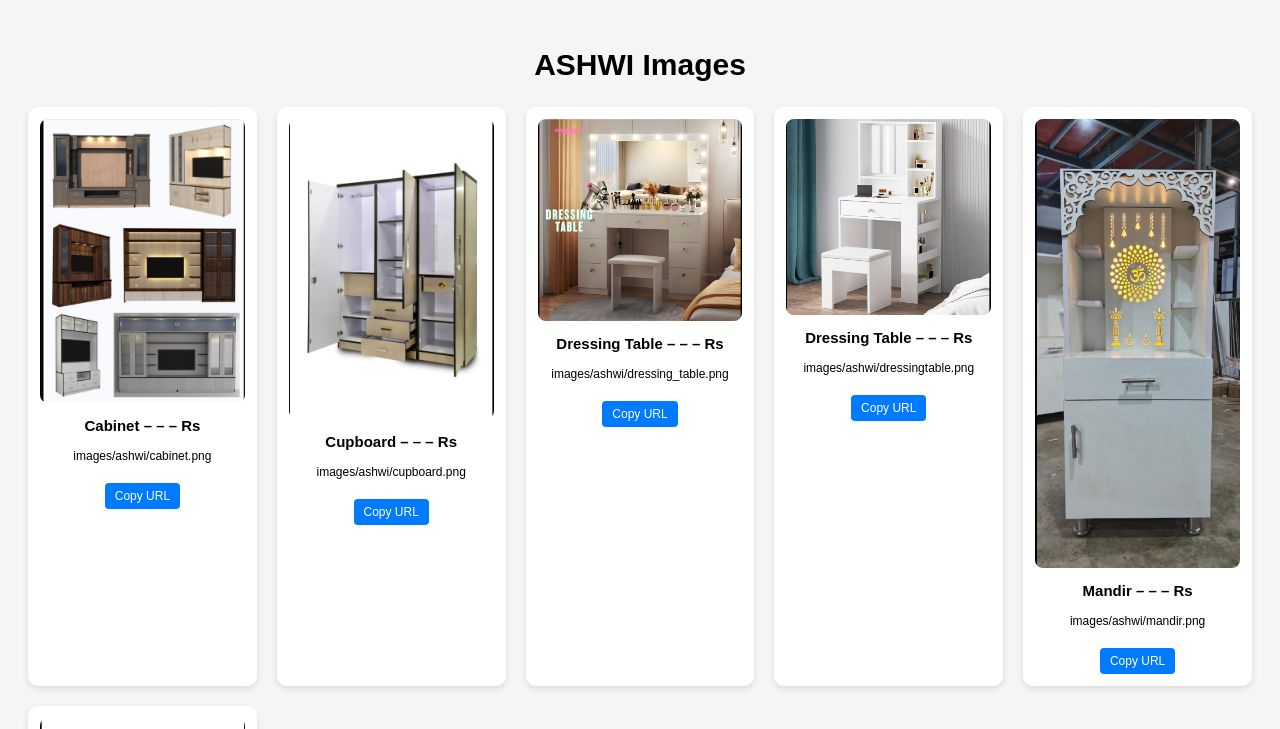
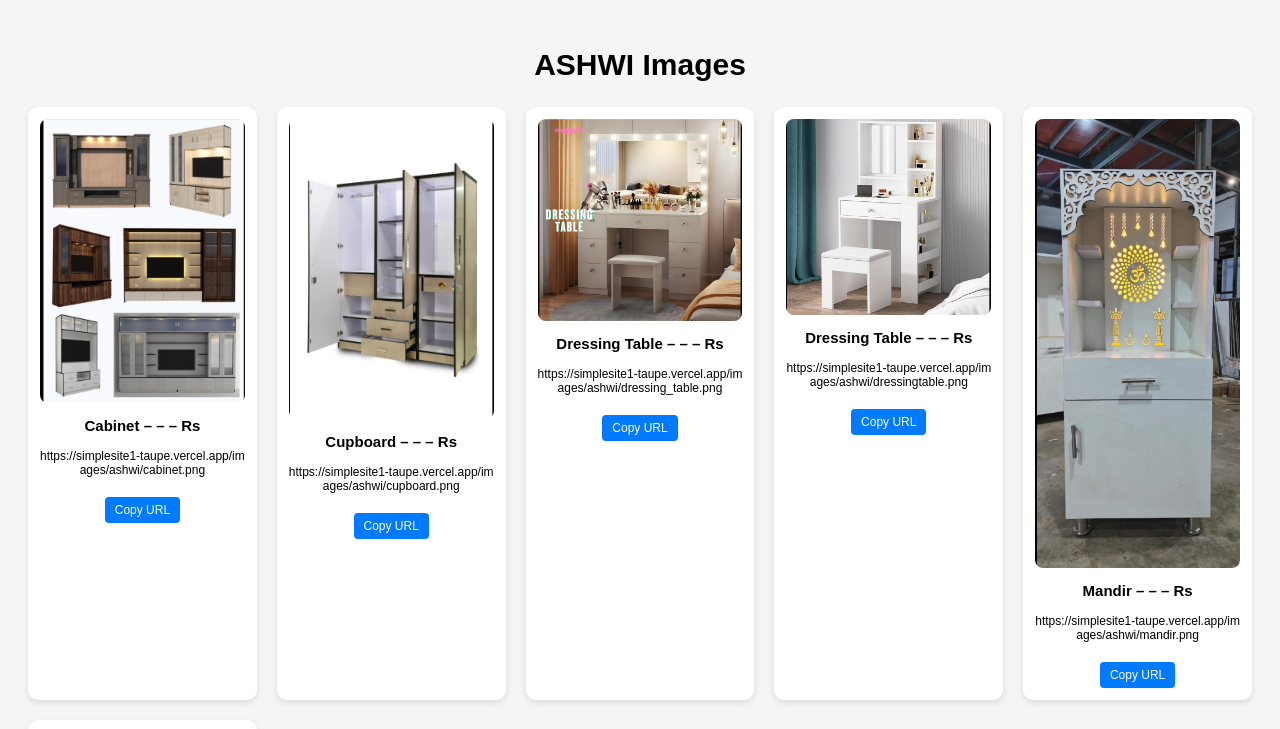
Before and after one commit to sehenagautam/simplesite, a plain HTML site: page ashwi.html in a window 1280 px wide. Shown: the top 729 px of the page. Drawn offline with Linux system fonts and the light colour scheme.

Commit message:
Update ashwi.html

```diff
--- a/ashwi.html
+++ b/ashwi.html
@@ -121,19 +121,35 @@
 </div>
 
 <script>
+const BASE_URL = "https://simplesite1-taupe.vercel.app/";
+
 function copyURL(btn){
-    const url = btn.previousElementSibling.textContent;
+    const url = btn.previousElementSibling.textContent.trim();
     navigator.clipboard.writeText(url);
     alert("Copied: " + url);
 }
 
-document.querySelectorAll(".gallery img").forEach(img => {
+// Convert local paths → full Vercel URLs
+document.querySelectorAll(".item").forEach(item => {
+    const img = item.querySelector("img");
+    const urlText = item.querySelector(".url-text");
+
+    if (!img || !urlText) return;
+
+    const relativePath = img.getAttribute("src") || "";
+    const fullURL = BASE_URL + relativePath.replace(/^\//, "");
+
+    // update displayed URL
+    urlText.textContent = fullURL;
+
+    // update lightbox image
     img.onclick = () => {
         document.getElementById("lightbox").style.display = "flex";
-        document.getElementById("large").src = img.src;
+        document.getElementById("large").src = fullURL;
     };
 });
 
+// close lightbox
 document.getElementById("close").onclick = () =>
     document.getElementById("lightbox").style.display = "none";
 </script>
```
Lines whose indentation alone changed are shown as unchanged.
